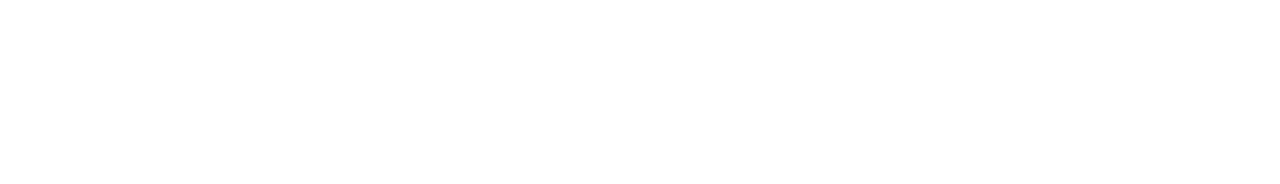
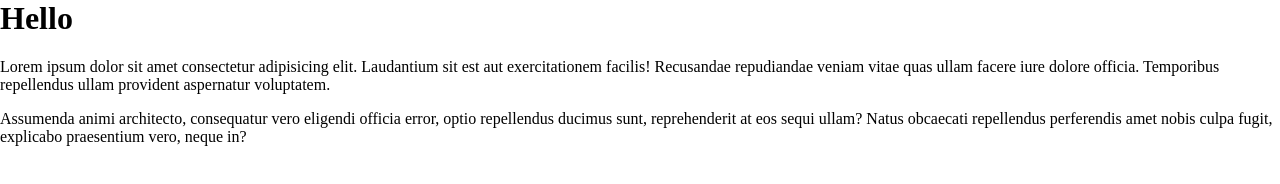
Before and after one commit to SadambekovBekmyrza/18.11.22, a plain HTML site: page index.html in a window 1280 px wide. Drawn offline with Linux system fonts and the light colour scheme.

Commit message:
samostaetel

```diff
--- a/index.html
+++ b/index.html
@@ -6,6 +6,13 @@
 </head>
 
 <body>
+  <h1>Hello</h1>
+  <p>Lorem ipsum dolor sit amet consectetur adipisicing elit. Laudantium sit est aut exercitationem facilis! Recusandae
+    repudiandae veniam vitae quas ullam facere iure dolore officia. Temporibus repellendus ullam provident aspernatur
+    voluptatem.</p>
+  <p>Assumenda animi architecto, consequatur vero eligendi officia error, optio repellendus ducimus sunt, reprehenderit
+    at eos sequi ullam? Natus obcaecati repellendus perferendis amet nobis culpa fugit, explicabo praesentium vero,
+    neque in?</p>
 
 </body>
 
--- a/style.css
+++ b/style.css
@@ -1,3 +1,6 @@
 * {
   box-sizing: border-box;
 }
+body {
+  margin: 0;
+}
```
